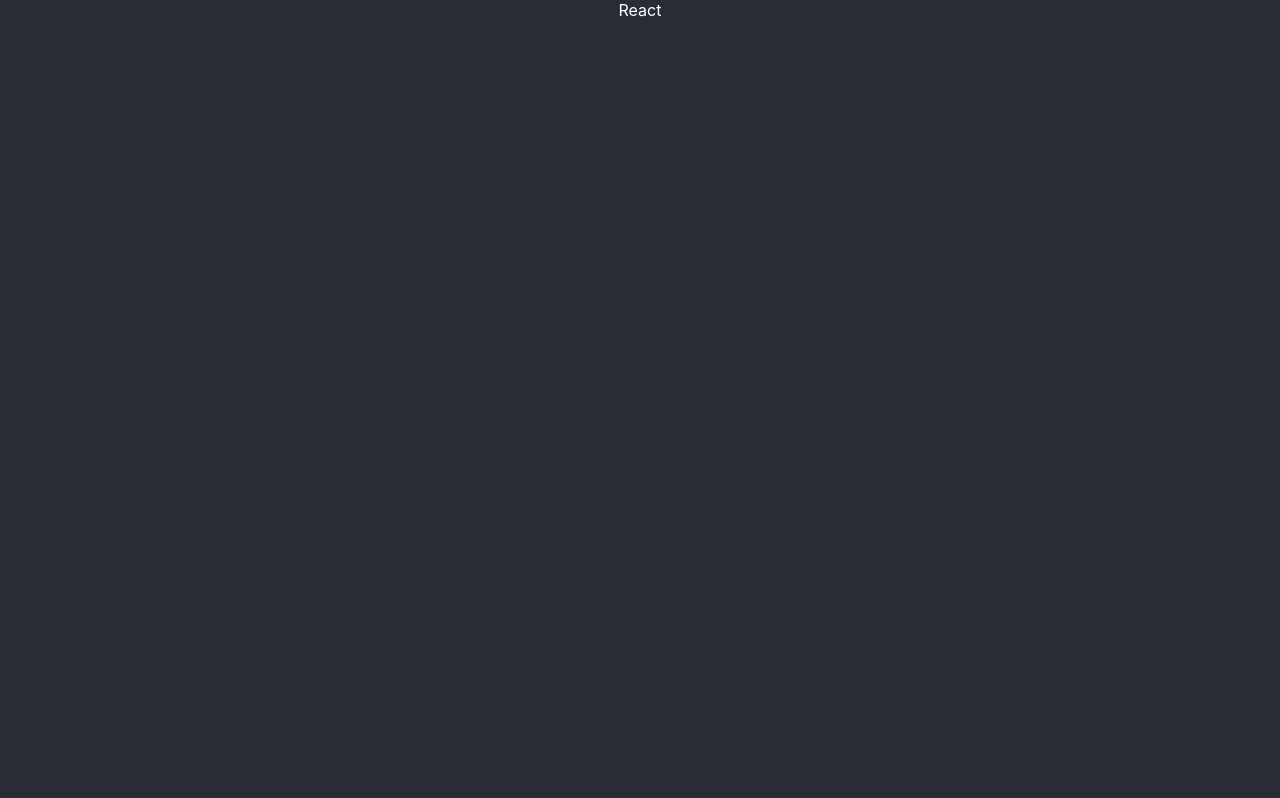
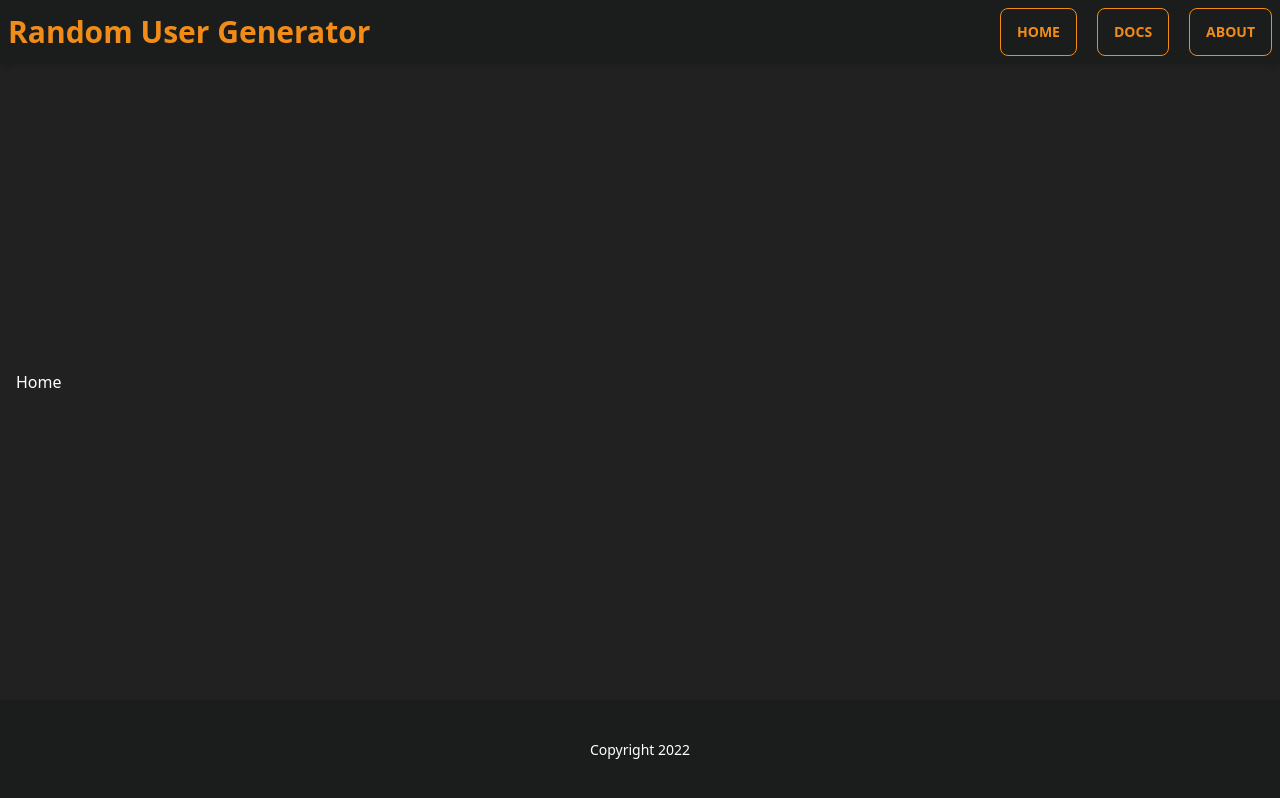
Before and after one commit to naMqe-h/random-user-generator-client, a React (Create React App) app: page / in a window 1280 px wide. Built offline with nearby package versions, Linux system fonts and the light colour scheme.

Commit message:
added pages templates, about page and navbar

```diff
--- /dev/null
+++ b/postcss.config.js
@@ -0,0 +1,6 @@
+module.exports = {
+  plugins: {
+    tailwindcss: {},
+    autoprefixer: {},
+  },
+}
--- a/public/index.html
+++ b/public/index.html
@@ -1,5 +1,5 @@
 <!DOCTYPE html>
-<html lang="en">
+<html lang="en" data-theme="halloween">
   <head>
     <meta charset="utf-8" />
     <link rel="icon" href="%PUBLIC_URL%/favicon.ico" />
--- a/src/App.css
+++ /dev/null
@@ -1,3 +0,0 @@
-.App {
-  text-align: center;
-}
--- a/src/App.tsx
+++ b/src/App.tsx
@@ -1,10 +1,30 @@
-import './App.css';
+import { BrowserRouter, Routes, Route } from 'react-router-dom';
+
+//components
+import Navbar from './components/Navbar';
+
+//pages
+import About from './pages/About';
+import Docs from './pages/Docs';
+import Home from './pages/Home';
 
 function App() {
   return (
-    <div className="App">
-      React
-    </div>
+    <BrowserRouter>
+      <div className='flex flex-col justify-between h-screen'>
+        <Navbar />
+
+        <main className='container mx-auto px-4 mb-12'>
+          <Routes>
+            <Route path='/' element={<Home />} />
+            <Route path='/docs' element={<Docs />} />
+            <Route path='/about' element={<About />} />
+          </Routes>
+        </main>
+
+        <footer className='footer p-10 bg-neutral text-neutral-content footer-center'>Copyright 2022</footer>
+      </div>
+    </BrowserRouter>
   );
 }
 
--- /dev/null
+++ b/src/components/Navbar.tsx
@@ -0,0 +1,22 @@
+import { Link } from "react-router-dom"
+
+export default function Navbar() {
+    return (
+        <div className="navbar mb-12 bg-neutral shadow-md">
+            <div className="container mx-auto">
+                <div className="flex-none">
+                    <a href="" className="text-3xl text-primary font-bold">Random User Generator</a>
+                </div>
+                <div className="flex-1">
+                    <div className="flex justify-end">
+                        <Link to="/" className="btn btn-outline btn-primary mr-5">Home</Link>
+                        <Link to="/docs" className="btn btn-outline btn-primary mr-5">Docs</Link>
+                        <Link to="/about" className="btn btn-outline btn-primary">About</Link>
+                    </div>
+                </div>
+            </div>
+
+
+        </div>
+    )
+}
--- a/src/index.css
+++ b/src/index.css
@@ -1,15 +1,3 @@
-body {
-  margin: 0;
-  background-color: #282c34;
-  color: white;
-  font-family: -apple-system, BlinkMacSystemFont, 'Segoe UI', 'Roboto', 'Oxygen',
-    'Ubuntu', 'Cantarell', 'Fira Sans', 'Droid Sans', 'Helvetica Neue',
-    sans-serif;
-  -webkit-font-smoothing: antialiased;
-  -moz-osx-font-smoothing: grayscale;
-}
-
-code {
-  font-family: source-code-pro, Menlo, Monaco, Consolas, 'Courier New',
-    monospace;
-}
+@tailwind base;
+@tailwind components;
+@tailwind utilities;
--- /dev/null
+++ b/src/pages/About.tsx
@@ -0,0 +1,9 @@
+export default function About() {
+    return (
+        <div>
+            <h1 className="text-5xl mb-4">Random User Generator</h1>
+            <p className="mb-4">Random User Generator - Simple example how to use our API.</p>
+            <p className="text-lg text-gray-400">Version: <span className="text-white">1.0</span></p>
+        </div>
+    )
+}
--- /dev/null
+++ b/src/pages/Docs.tsx
@@ -0,0 +1,7 @@
+export default function Docs() {
+    return (
+        <div>
+            Docs
+        </div>
+    )
+}
--- /dev/null
+++ b/src/pages/Home.tsx
@@ -0,0 +1,7 @@
+export default function Home() {
+    return (
+        <div>
+            Home
+        </div>
+    )
+}
--- /dev/null
+++ b/tailwind.config.js
@@ -0,0 +1,9 @@
+module.exports = {
+  content: [
+    "./src/**/*.{js,jsx,ts,tsx}",
+  ],
+  theme: {
+    extend: {},
+  },
+  plugins: [require('daisyui')],
+}
```
Also changed, not shown: package.json (+7 -0 lines), 1 other file (tests, documents, lock files or other folders).
